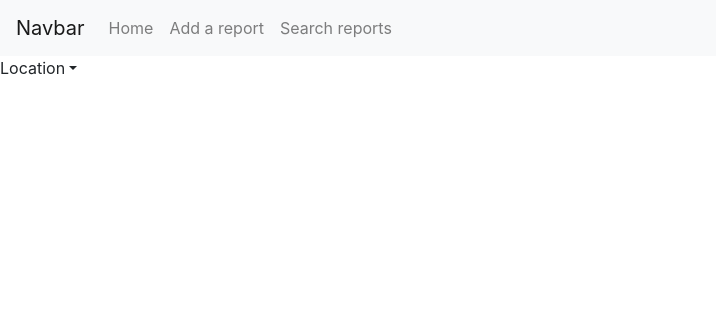
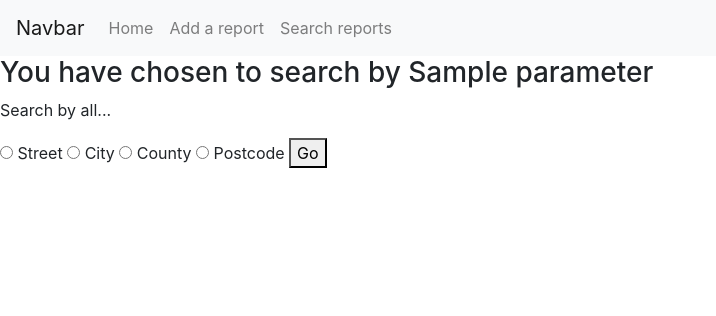
Before and after one commit to cgpalmer/ms3-project-2, a Flask app: template templates/pickValuesComparison.html in a window 1280 px wide. Shown: the top 316 px of the page, without its empty margins (0-716 px from the left). Run offline with Flask 2, Linux system fonts and the light colour scheme; the template is opened without the code that fills it: most values are stand-ins (such as "Sample title", 1, 10 or a date in 2020); some libraries are stand-ins or nearby versions.

Commit message:
Removing the div that causes the options to drop down.

```diff
--- a/templates/pickValuesComparison.html
+++ b/templates/pickValuesComparison.html
@@ -1,12 +1,13 @@
 {% extends 'base.html'%} {% block content %}
 <!-- From here you are adding in search values. This might need to be a separate piece of html. -->
 
+<h3>You have chosen to search by {{parameter}}</h3>
+
+<p>Search by all...</p>
 <form method="POST" action="">
+    <input type="text" class="hidden" name="parameter" value="{{parameter}}">
     <!-- number of comparisons -->
-    <div class="dropdown">
-  <div class=" dropdown-toggle" type="button" id="comparisonDropdownMenuButton" data-toggle="dropdown" aria-haspopup="true" aria-expanded="false">Location</div>
-  <div class="dropdown-menu" aria-labelledby="dropdownMenuButton">
-  <!-- This can be a for loop. -->
+
     <input type="radio" id="comparisonCheckStreet" value="street" name="searchParameter">
     <label for="comparisonCheckStreet">Street</label>
     <input type="radio" id="comparisonCheckCity" value="city" name="searchParameter">
@@ -15,8 +16,8 @@
     <label for="comparisonCheckCounty">County</label>
     <input type="radio" id="comparisonCounty" value="county" name="searchParameter">
     <label for="comparisonCheckPostcode">Postcode</label>
-  </div>
-</div>
+
+<button type="submit">Go</button>
 </form>
 
 {% endblock %}
```
